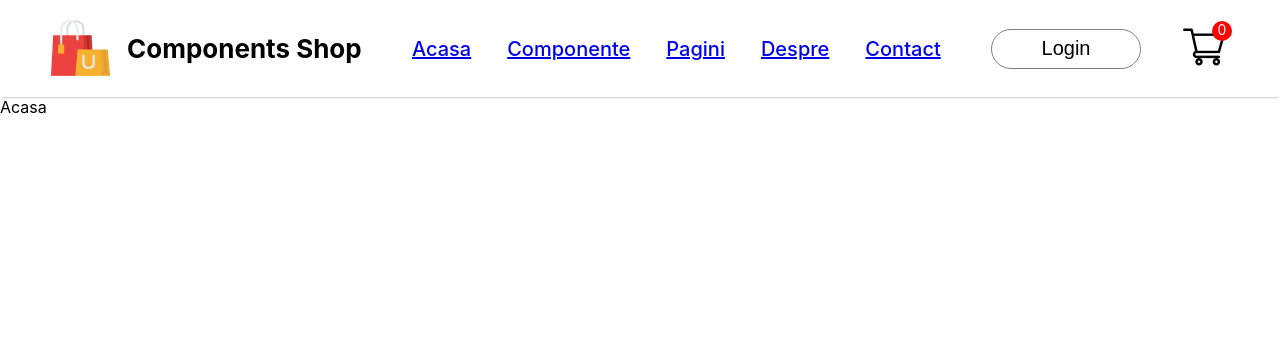
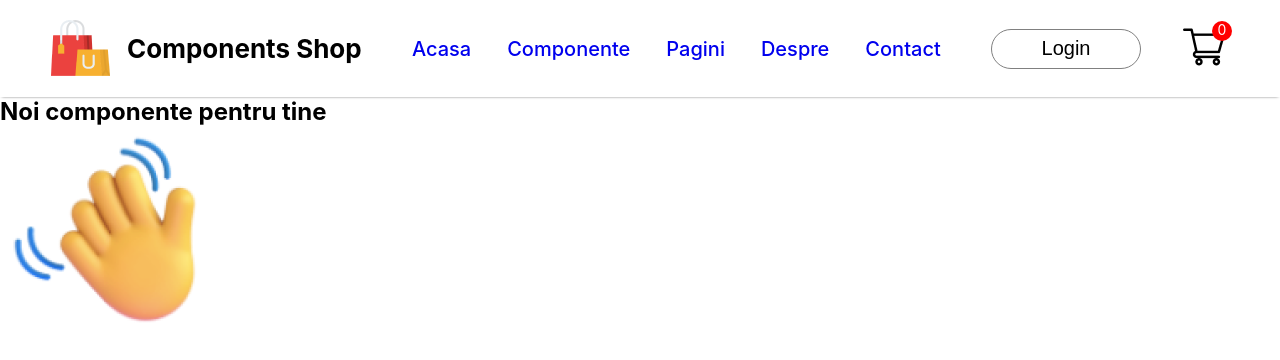
Before and after one commit to matei-george/licenta, a React (Create React App) app in the folder frontend/: page / in a window 1280 px wide. Shown: the top 360 px of the page. Built offline with nearby package versions, Linux system fonts and the light colour scheme.

Commit message:
Add hero section

```diff
--- /dev/null
+++ b/frontend/src/Components/Hero/Hero.jsx
@@ -0,0 +1,15 @@
+import React from 'react'
+import './Hero.css';
+import hand_icon from "../Assets/hand_icon.png";
+
+export const Hero = () => {
+  return (
+    <div className="hero">
+        <section className="hero__left">
+            <h2>Noi componente pentru tine</h2>
+            <img src={hand_icon} alt='hand-icon'/>
+        </section>
+        <section className="hero__right"></section>
+    </div>
+  )
+}
--- a/frontend/src/Components/Navbar/Navbar.jsx
+++ b/frontend/src/Components/Navbar/Navbar.jsx
@@ -18,11 +18,11 @@ export const Navbar = () => {
             <p className='navbar__title'>Components Shop</p>
         </div>
         <ul className='navbar__menu'>
-            <li className='menu__item' onClick={()=>{setMenu("acasa")}}><Link to='/'>Acasa</Link>{menu==="acasa"?<hr/>:<></>}</li>
-            <li className='menu__item' onClick={()=>{setMenu("componente")}}><Link to='/componente'>Componente</Link>{menu==="componente"?<hr/>:<></>}</li>
-            <li className='menu__item' onClick={()=>{setMenu("pagini")}}><Link to='/pagini'>Pagini</Link>{menu==="pagini"?<hr/>:<></>}</li>
-            <li className='menu__item' onClick={()=>{setMenu("despre")}}><Link to='/despre'>Despre</Link>{menu==="despre"?<hr/>:<></>}</li>
-            <li className='menu__item' onClick={()=>{setMenu("contact")}}><Link to='/contact'>Contact</Link>{menu==="contact"?<hr/>:<></>}</li>
+            <li className='menu__item' onClick={()=>{setMenu("acasa")}}><Link style={{textDecoration:'none'}} to='/'>Acasa</Link>{menu==="acasa"?<hr/>:<></>}</li>
+            <li className='menu__item' onClick={()=>{setMenu("componente")}}><Link style={{textDecoration:'none'}} to='/componente'>Componente</Link>{menu==="componente"?<hr/>:<></>}</li>
+            <li className='menu__item' onClick={()=>{setMenu("pagini")}}><Link style={{textDecoration:'none'}} to='/pagini'>Pagini</Link>{menu==="pagini"?<hr/>:<></>}</li>
+            <li className='menu__item' onClick={()=>{setMenu("despre")}}><Link style={{textDecoration:'none'}} to='/despre'>Despre</Link>{menu==="despre"?<hr/>:<></>}</li>
+            <li className='menu__item' onClick={()=>{setMenu("contact")}}><Link style={{textDecoration:'none'}} to='/contact'>Contact</Link>{menu==="contact"?<hr/>:<></>}</li>
         </ul>
         <div className="navbar__login-card">
           <Link to='/login'><button className='login__button'>Login</button></Link>
--- a/frontend/src/Pages/Acasa.jsx
+++ b/frontend/src/Pages/Acasa.jsx
@@ -1,7 +1,8 @@
 import React from 'react'
+import { Hero } from '../Components/Hero/Hero'
 
 export const Acasa = () => {
   return (
-    <div>Acasa</div>
+    <div><Hero/></div>
   )
 }
```
Also changed, not shown: frontend/src/Components/Hero/Hero.css (added).
